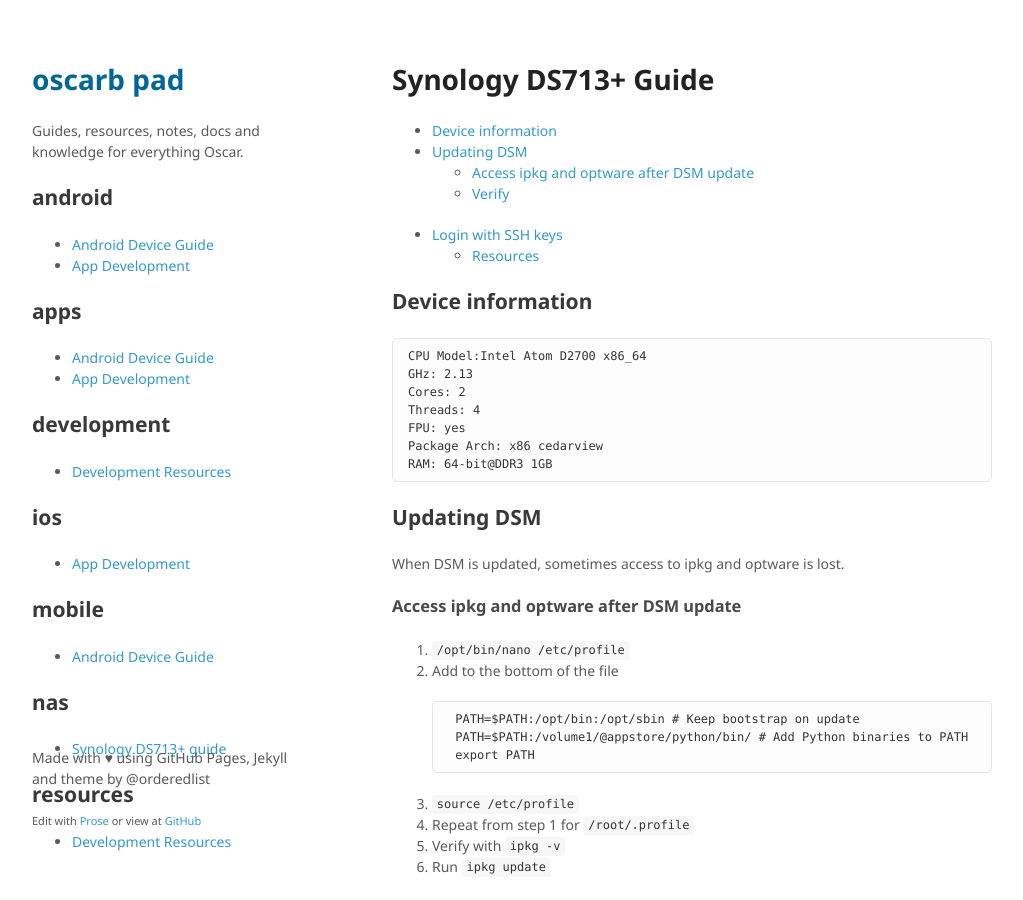
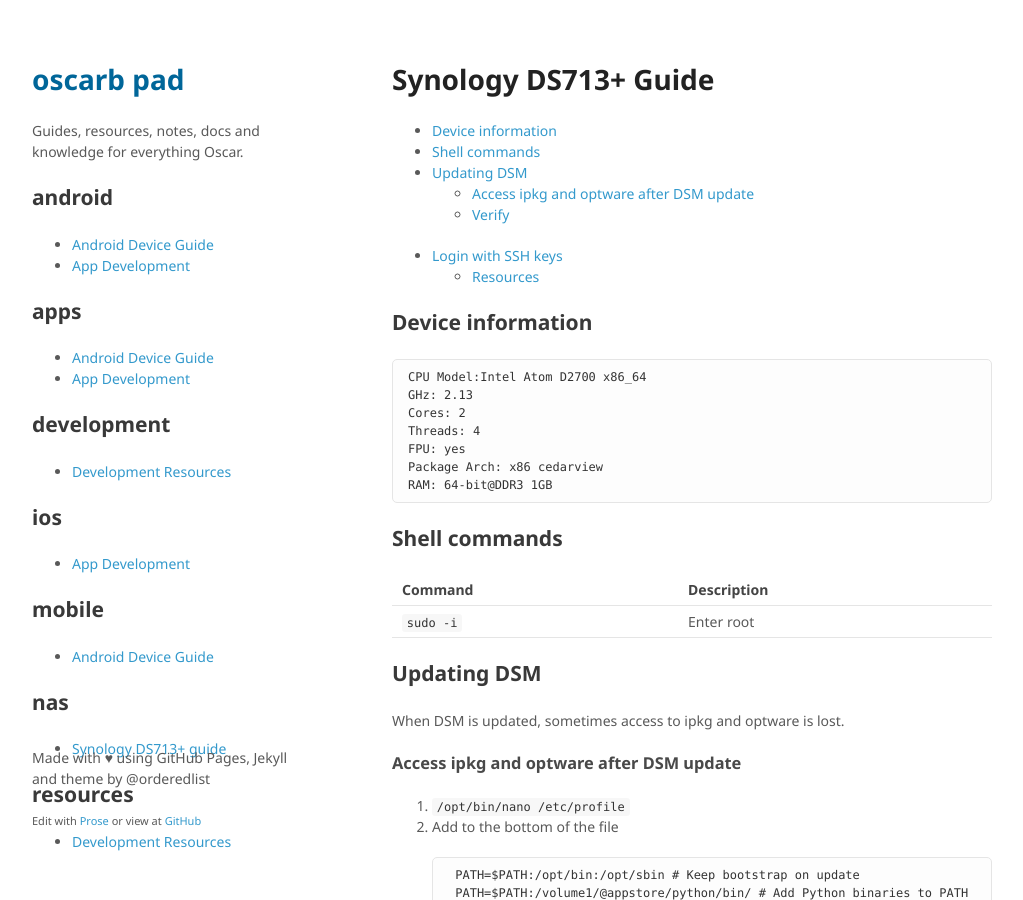
Before and after one commit to oscarb/pad, a Jekyll site: the page built from _docs/ds713.md, in a window 1280 px wide and 900 px high. Shown: the whole window, without its empty margins (128-1151 px from the left). Built offline with Jekyll 4.4.1, drawn with Linux system fonts in a browser that asks for light colours.

Commit message:
Add shell commands section

```diff
--- a/_docs/ds713.md
+++ b/_docs/ds713.md
@@ -19,6 +19,12 @@ published: true
     FPU: yes
     Package Arch: x86 cedarview
     RAM: 64-bit@DDR3 1GB
+
+## Shell commands
+
+Command | Description
+--------|------------
+`sudo -i` | Enter root
 
 
 ## Updating DSM
```
